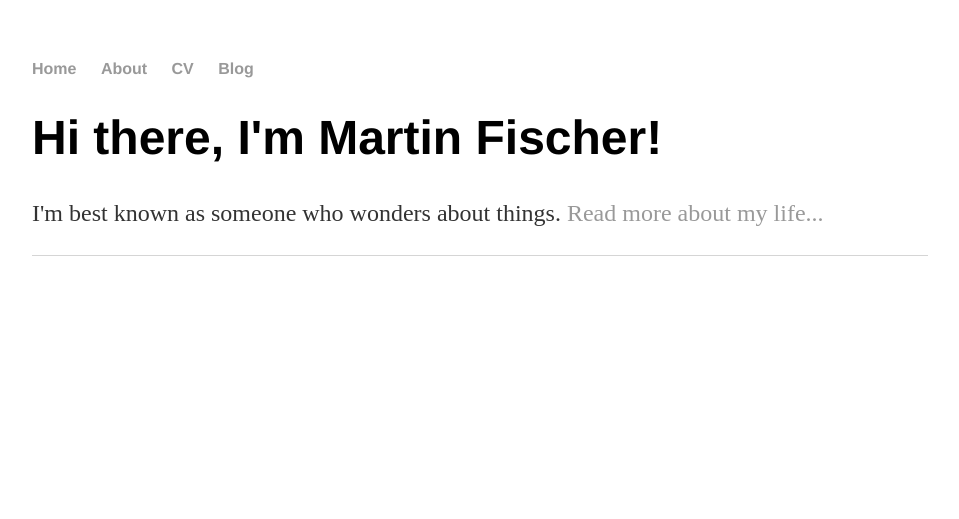
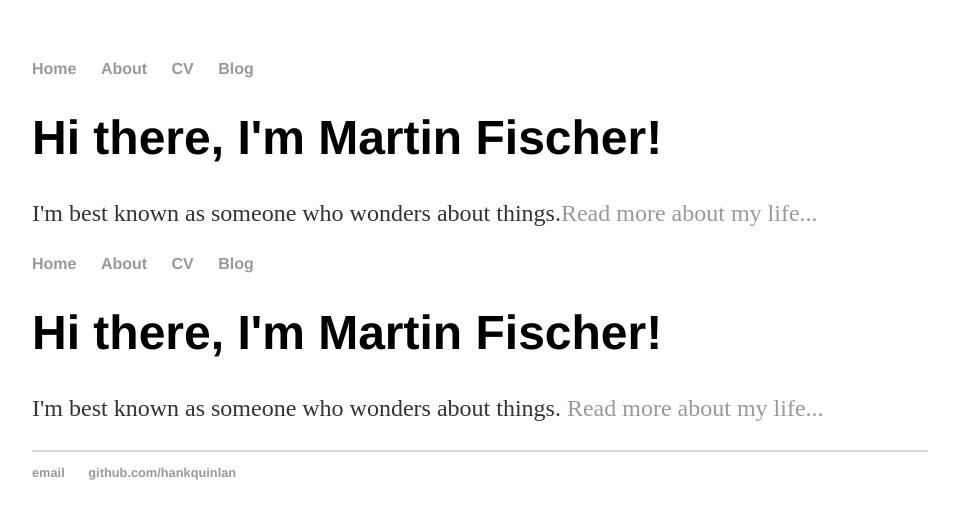
Before and after one commit to fischem69/fischem69.github.io, a Jekyll site: the page built from index.html, in a window 1280 px wide. Shown: the top 519 px of the page, without its empty margins (160-1119 px from the left). Built offline with Jekyll 4.4.1, drawn with Linux system fonts in a browser that asks for light colours.

Commit message:
Update index.html

```diff
--- a/index.html
+++ b/index.html
@@ -1,3 +1,12 @@
+---
+layout: default
+title: wonderful, curious things
+---
+<div class="blurb">
+	<h1>Hi there, I'm Martin Fischer!</h1>
+	<p>I'm best known as someone who wonders about things.<a href="/about">Read more about my life...</a></p>
+</div><!-- /.blurb -->
+
 <!DOCTYPE html>
 <html>
 	<head>
```
